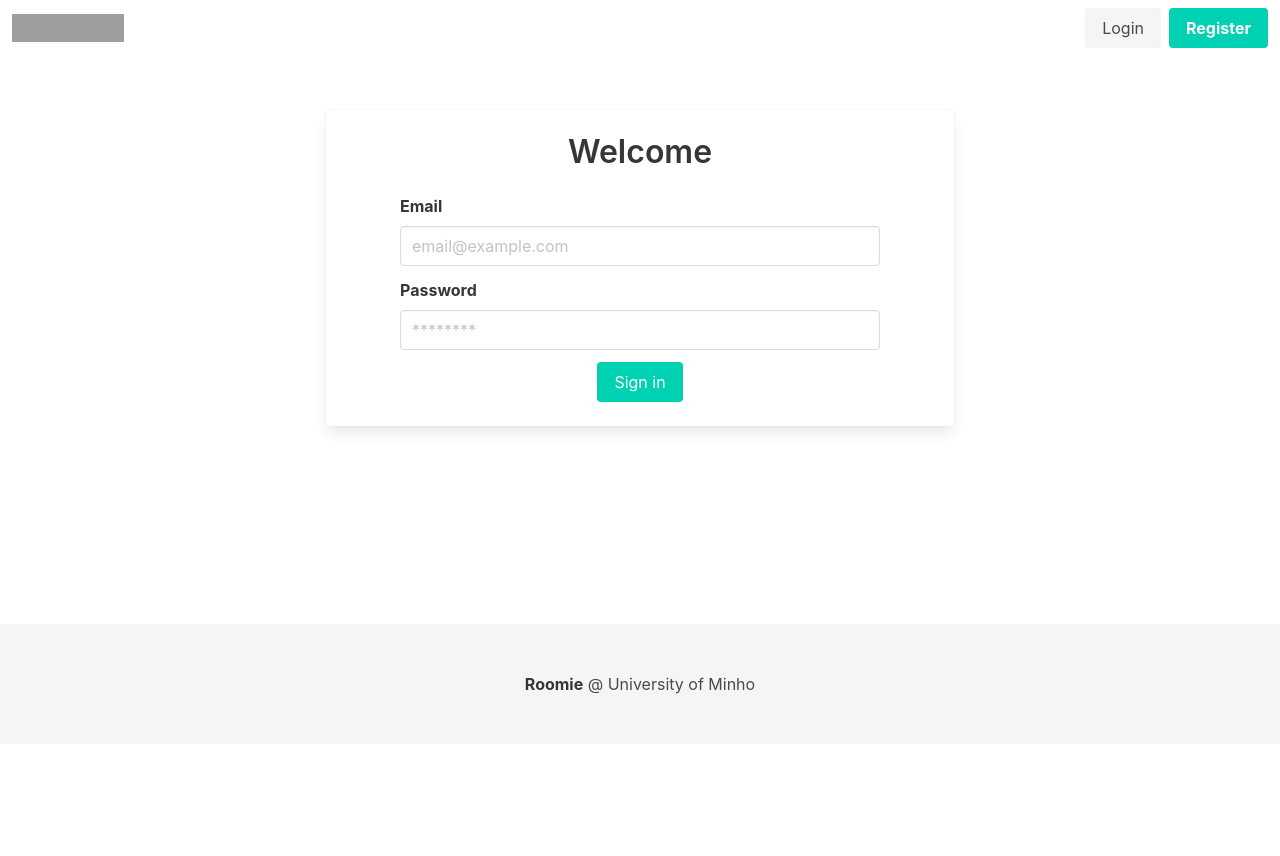
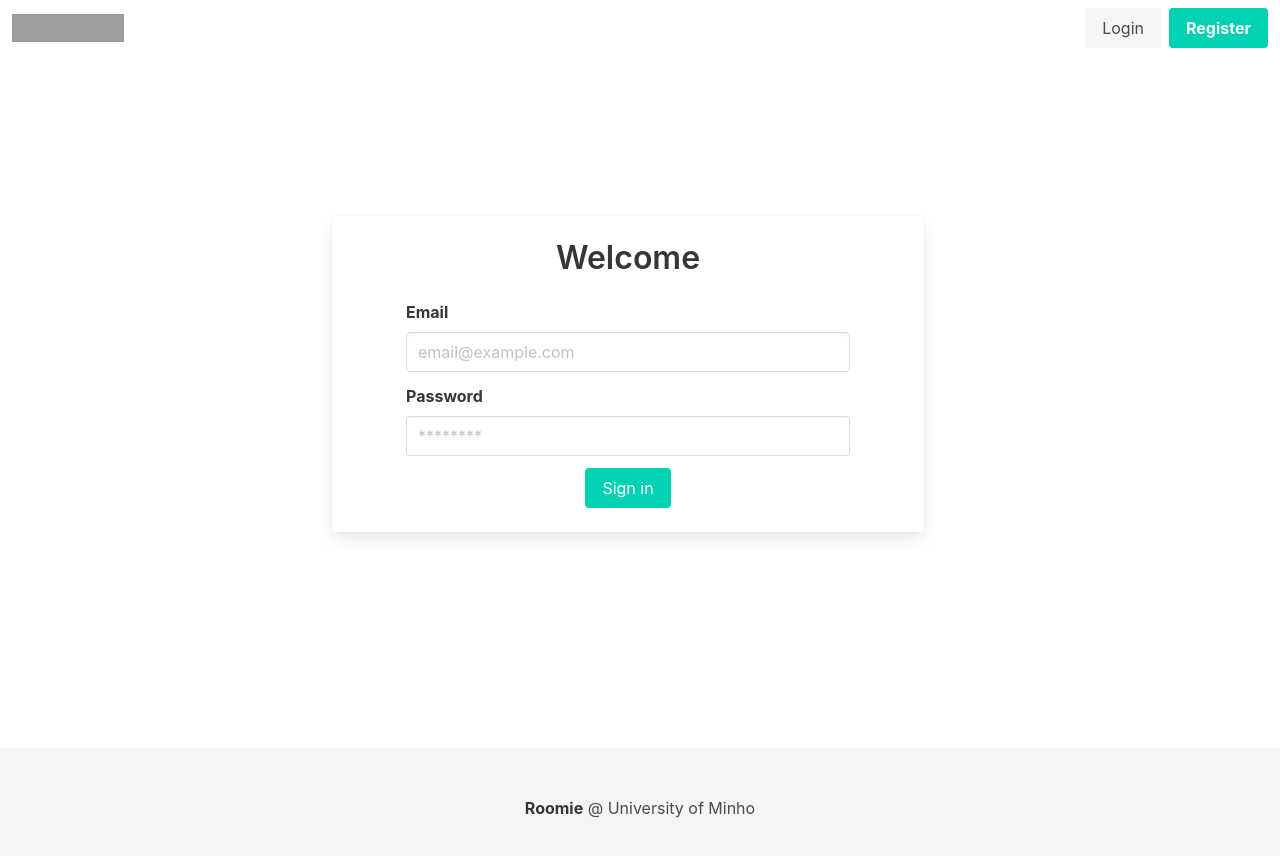
Before and after one commit to dizmonteiro/Roomie, a Vue app in the folder frontend/: page /login in a window 1280 px wide. Shown: the top 856 px of the page. Before the commit the page ends 800 px from the top, so only its background shows below. Built offline with nearby package versions, Linux system fonts and the light colour scheme; grey boxes are pictures that could not be loaded; the HTML template or start-up script is replaced by a standard one; what @braid/vue-formulate would draw is missing.

Commit message:
hero fix

```diff
--- a/frontend/src/App.vue
+++ b/frontend/src/App.vue
@@ -1,8 +1,6 @@
 <template>
-  <div id="app" class="is-flex is-flex-direction-column">
-    <div class="is-flex-grow-1">
-      <router-view/>
-    </div>
+  <div id="app">
+    <router-view/>
     <Footer />
   </div>
 </template>
--- a/frontend/src/views/Login.vue
+++ b/frontend/src/views/Login.vue
@@ -1,7 +1,9 @@
 <template>
-  <div id="filler" class="is-flex is-flex-direction-column">
+  <div>
     <DefaultNavbar />
-      <div class="columns is-centered is-vcentered is-flex-grow-1">
+    <section class="hero is-fullheight-with-navbar">
+      <div class="hero-body">
+        <div class="columns is-centered is-vcentered" id="content">
           <div class="column is-half">
             <div class="card" id="logincard">
               <div class="card-content">
@@ -30,6 +32,8 @@
           </div>
         </div>
       </div>
+    </section>
+  </div>
 </template>
 
 <script>
@@ -45,8 +49,8 @@ export default {
 
 
 <style scoped>
-  #filler {
-    min-height: 67vh;
+  #content {
+    width: 100%;
   }
 
   .login {
--- a/frontend/src/views/Register.vue
+++ b/frontend/src/views/Register.vue
@@ -1,6 +1,7 @@
 <template>
-  <div id="filler" class="is-flex is-flex-direction-column">
+  <div>
     <DefaultNavbar />
+    <section class="hero is-fullheight-with-navbar">
       <div class="columns is-centered is-vcentered is-flex-grow-1">
         <div class="column is-three-quarters">
           <div class="card" id="registercard">
@@ -23,6 +24,7 @@
           </div>
         </div>
       </div>
+    </section>
   </div>
 </template>
 
```
Lines whose indentation alone changed are shown as unchanged.
